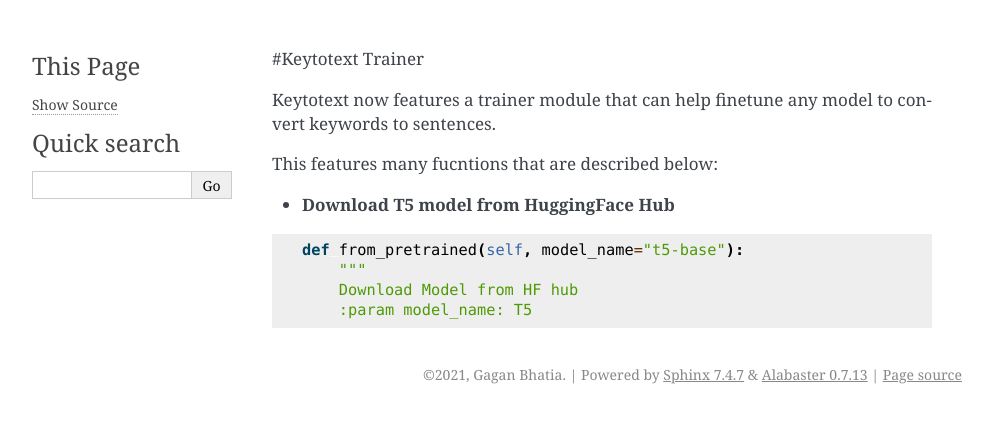
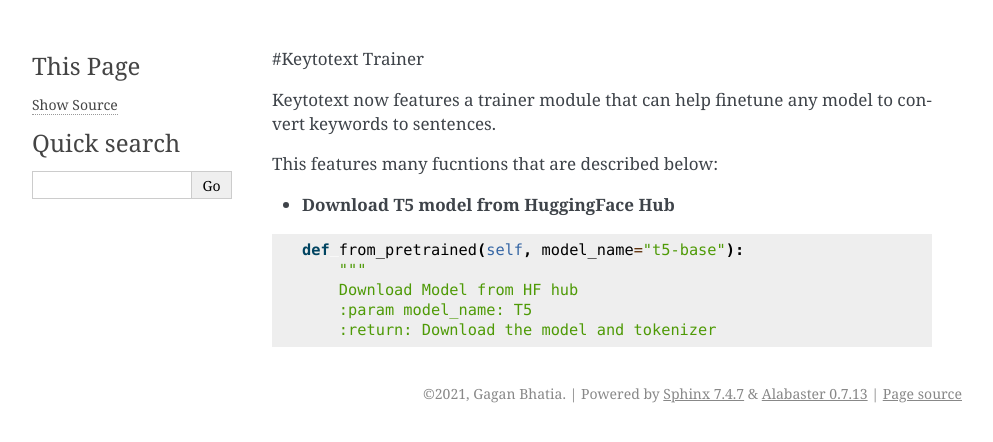
Before and after one commit to gagan3012/keytotext, a Sphinx documentation site: the page built from docs/TRAINER.md, in a window 1280 px wide. Shown: the top 442 px of the page, without its empty margins (148-1141 px from the left). Built offline with Sphinx 7.4.7, drawn with Linux system fonts in a browser that asks for light colours.

Commit message:
Update TRAINER.md

```diff
--- a/docs/TRAINER.md
+++ b/docs/TRAINER.md
@@ -11,3 +11,4 @@ def from_pretrained(self, model_name="t5-base"):
     """
     Download Model from HF hub
     :param model_name: T5
+    :return: Download the model and tokenizer
```
